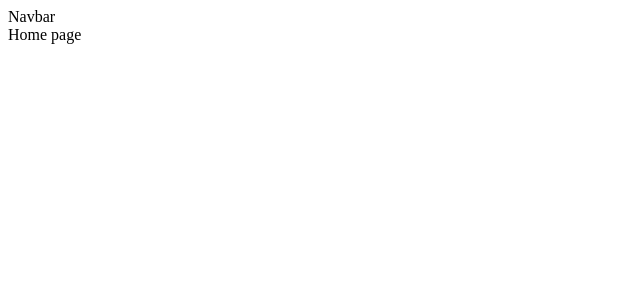
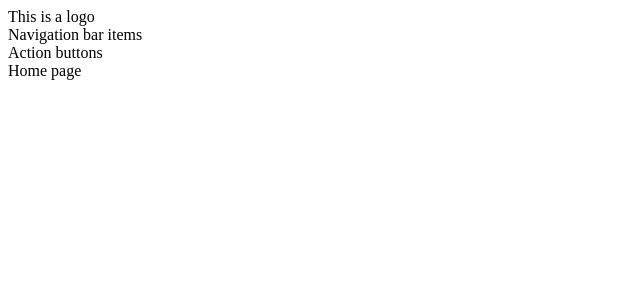
Before and after one commit to mfadhili/landing-page, a Next.js app: page / in a window 1280 px wide. Shown: the top 300 px of the page, without its empty margins (0-640 px from the left). Built offline with nearby package versions, Linux system fonts and the light colour scheme.

Commit message:
Navbar layout

```diff
--- /dev/null
+++ b/app/navbar/actionButtons.tsx
@@ -0,0 +1,11 @@
+import React from 'react';
+
+function ActionButtons() {
+    return (
+        <div>
+            Action buttons
+        </div>
+    );
+}
+
+export default ActionButtons;
--- /dev/null
+++ b/app/navbar/logo.tsx
@@ -0,0 +1,11 @@
+
+const Logo = () => {
+    return (
+        <div>
+            This is a logo
+        </div>
+    )
+}
+
+
+export default Logo;
--- /dev/null
+++ b/app/navbar/navigation.tsx
@@ -0,0 +1,11 @@
+import React from 'react';
+
+function Navigation() {
+    return (
+        <div>
+            Navigation bar items
+        </div>
+    );
+}
+
+export default Navigation;
--- a/app/navbar/page.tsx
+++ b/app/navbar/page.tsx
@@ -1,8 +1,16 @@
+import Navigation from "@/app/navbar/navigation";
+import Logo from "@/app/navbar/logo";
+import ActionButtons from "@/app/navbar/actionButtons";
 
-const Navbar = () => (
-    <div className={"bg-blue-500"}>
-        Navbar
-    </div>
-);
+const Navbar = () => {
+    return (
+        <div className={"bg-blue-500"}>
+            <Logo />
+            <Navigation/>
+            <ActionButtons/>
+        </div>
+    )
+
+};
 
 export default Navbar;
```
